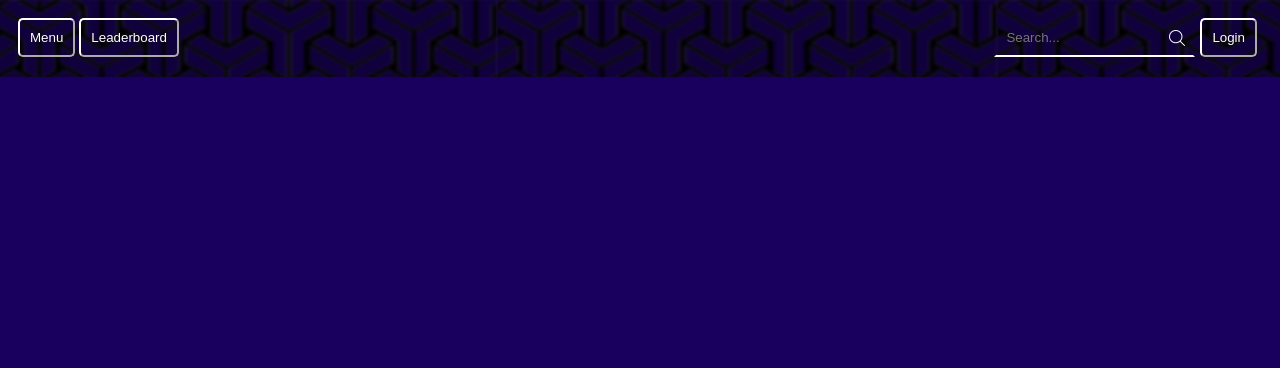
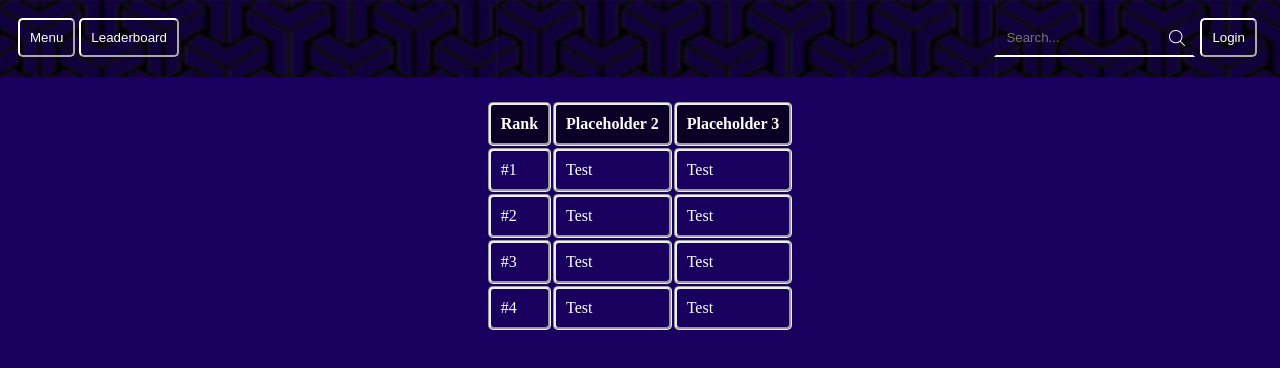
Before and after one commit to ovirtanen0/scrum-projekti, a plain HTML site: page FRONTEND/index.html in a window 1280 px wide. Drawn offline with Linux system fonts and the light colour scheme.

Commit message:
Tables Added

```diff
--- a/FRONTEND/index.html
+++ b/FRONTEND/index.html
@@ -12,6 +12,35 @@
         <button class="nav-btn">Leaderboard</button>
         <button class="nav-btn rightside">Login</button>
         <input type="text" class="searchbar rightside" placeholder="Search...">
-    </div>
+    </div><br>
+    <center>
+        <table class="tables">
+            <tr>
+                <th>Rank</th>
+                <th>Placeholder 2</th>
+                <th>Placeholder 3</th>
+            </tr>
+            <tr>
+                <td>#1</td>
+                <td>Test</td>
+                <td>Test</td>
+            </tr>
+            <tr>
+                <td>#2</td>
+                <td>Test</td>
+                <td>Test</td>
+            </tr>
+            <tr>
+                <td>#3</td>
+                <td>Test</td>
+                <td>Test</td>
+            </tr>
+            <tr>
+                <td>#4</td>
+                <td>Test</td>
+                <td>Test</td>
+            </tr>
+        </table>
+    </center>
 </body>
 </html>
--- a/FRONTEND/styles.css
+++ b/FRONTEND/styles.css
@@ -33,3 +33,21 @@ body {
     float: right;
     margin-right: 5px;
 }
+.tables {
+    margin: 10px;
+    padding: 5px;
+    border-color: white;
+}
+th {
+    background-color: rgba(0, 0, 0, 0.6);
+    color: white;
+    padding: 10px;
+    border-style: groove;
+    border-radius: 5px;
+}
+td {
+    color: white;
+    padding: 10px;
+    border-style: groove;
+    border-radius: 5px;
+}
```
